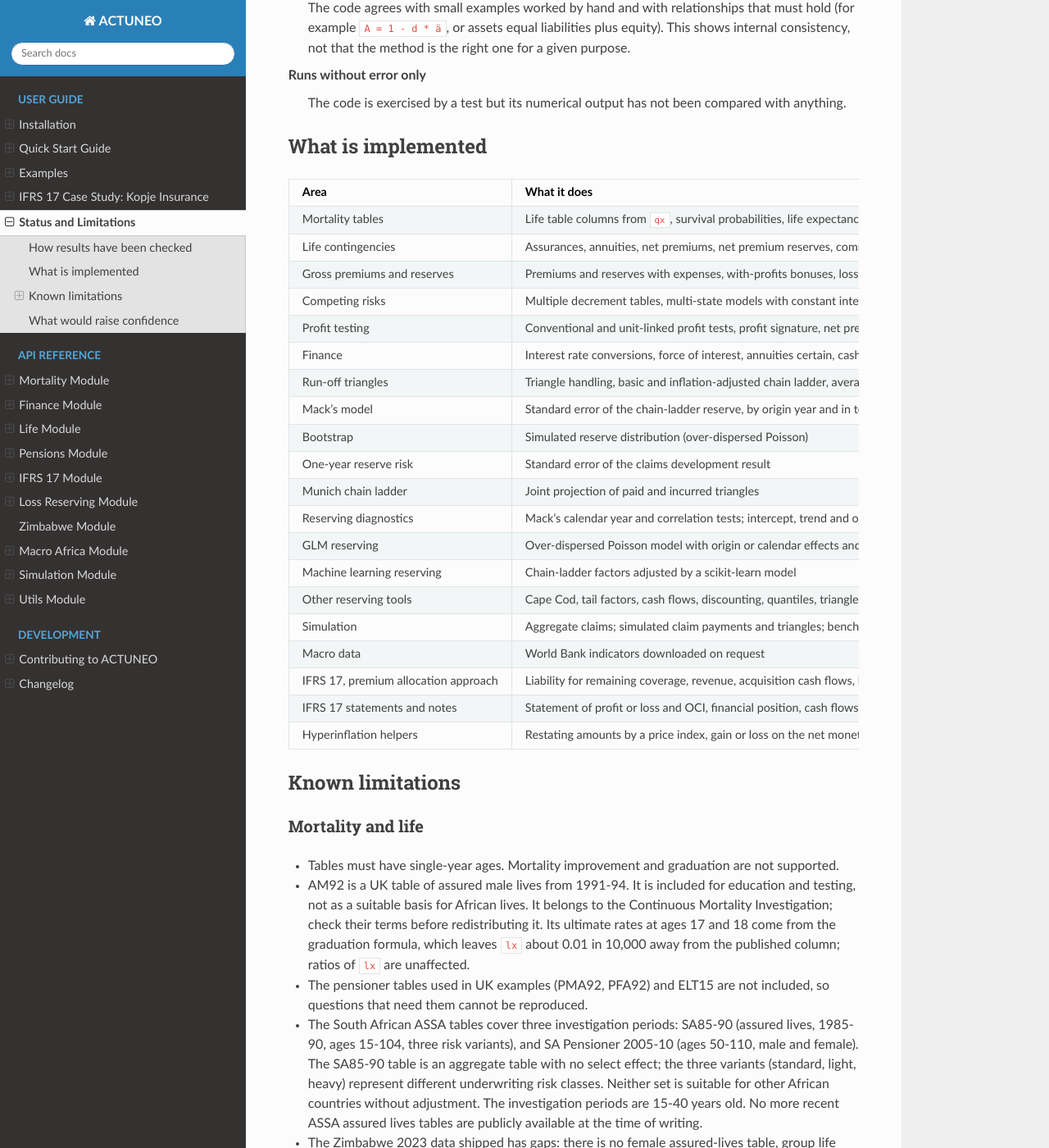
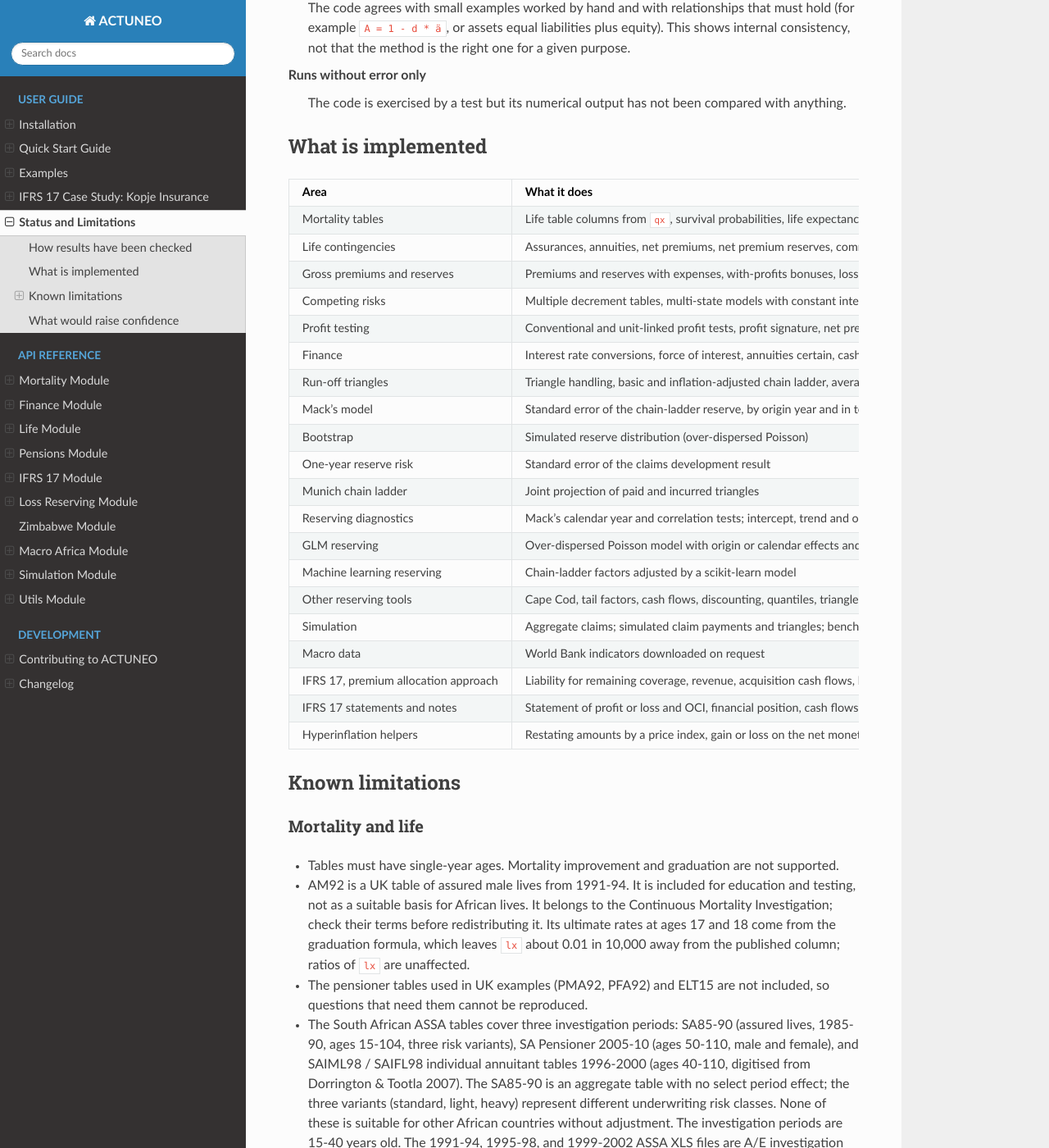
Before and after one commit to ShannonT20/ACTUNEO, a Sphinx documentation site: the page built from docs/status.rst, in a window 1280 px wide and 1400 px high, scrolled down 676 px. Shown: the whole window at 82% size. Built offline with Sphinx 7.4.7 and the Read the Docs theme 3.1.0, drawn with Linux system fonts in a browser that asks for light colours; some of the changed text lies outside the part shown.

Commit message:
South Africa: SAIML98 and SAIFL98 annuitant standard tables
Adds two individual annuitant tables digitised from Dorrington & Tootla
(2007), South African Annuitant Standard Mortality Tables 1996-2000,
SAAJ 7, 161-84. Ages 40-110. Loaded via:

    MortalityTable.from_south_africa("saiml98")  # males
    MortalityTable.from_south_africa("saifl98")  # females

Female mortality is materially lighter than male throughout (age-65
qx: 0.01105 vs 0.02340). The 91-94, 95-98 and 99-02 ASSA XLS files
are A/E investigation reports against SA85-90, not graduated tables,
and are not encoded. 495 tests pass.

```diff
--- a/docs/changelog.rst
+++ b/docs/changelog.rst
@@ -12,9 +12,11 @@
 * South African ASSA mortality tables (``MortalityTable.from_south_africa``):
 
   * SA85-90 Assured Lives in three variants: standard, light (lighter risk class), and
-    heavy (heavier risk class), ages 15-104. Sourced from the ASSA CSI investigation.
+    heavy (heavier risk class), ages 15-104. Sourced from the ASSA CSI XLS files.
   * SA Pensioner 2005-10, male and female, ages 50-110. Sourced from the ASSA CSI
-    pensioner investigation.
+    pensioner investigation XLS.
+  * SAIML98 (male) and SAIFL98 (female) individual annuitant standard tables 1996-2000,
+    ages 40-110. Digitised from Dorrington & Tootla (2007), SAAJ 7, 161-84.
 
 Version 0.4.0 (2026-10-07)
 --------------------------
--- a/docs/status.rst
+++ b/docs/status.rst
@@ -49,13 +49,14 @@
    * - Mortality tables
      - Life table columns from ``qx``, survival probabilities, life
        expectancy, select mortality, ten Zimbabwe 2023 tables, AM92,
-       and five South African ASSA tables (SA85-90 in three variants,
-       SA Pensioner 2005-10 male and female)
+       and seven South African ASSA tables (SA85-90 in three variants,
+       SA Pensioner 2005-10 male and female, SAIML98 and SAIFL98
+       annuitant standard tables)
      - Hand calculation. The Zimbabwe tables agree with the columns in
        their source files. AM92 agrees with its graduation formula and
        reproduces published annuity and assurance values. The SA tables
-       are loaded directly from the ASSA source files with spot checks
-       against the published figures
+       are loaded directly from the ASSA source files or digitised from
+       the published paper, with spot checks against published figures
    * - Life contingencies
      - Assurances, annuities, net premiums, net premium reserves,
        commutation functions, two-life functions assuming independence
@@ -172,12 +173,15 @@
   not included, so questions that need them cannot be reproduced.
 * The South African ASSA tables cover three investigation periods:
   SA85-90 (assured lives, 1985-90, ages 15-104, three risk variants),
-  and SA Pensioner 2005-10 (ages 50-110, male and female). The SA85-90
-  table is an aggregate table with no select effect; the three variants
-  (standard, light, heavy) represent different underwriting risk classes.
-  Neither set is suitable for other African countries without adjustment.
-  The investigation periods are 15-40 years old. No more recent ASSA
-  assured lives tables are publicly available at the time of writing.
+  SA Pensioner 2005-10 (ages 50-110, male and female), and SAIML98 /
+  SAIFL98 individual annuitant tables 1996-2000 (ages 40-110, digitised
+  from Dorrington & Tootla 2007). The SA85-90 is an aggregate table with
+  no select period effect; the three variants (standard, light, heavy)
+  represent different underwriting risk classes. None of these is suitable
+  for other African countries without adjustment. The investigation periods
+  are 15-40 years old. The 1991-94, 1995-98, and 1999-2002 ASSA XLS
+  files are A/E investigation reports (actual vs. expected ratios against
+  SA85-90), not graduated tables, and have not been encoded.
 * The Zimbabwe 2023 data shipped has gaps: there is no female assured-lives
   table, group life and pre-retirement pension tables stop at age 70,
   post-retirement tables start at age 76 (ages 71 to 75 are missing for
```
Also changed, not shown: 4 other files.
